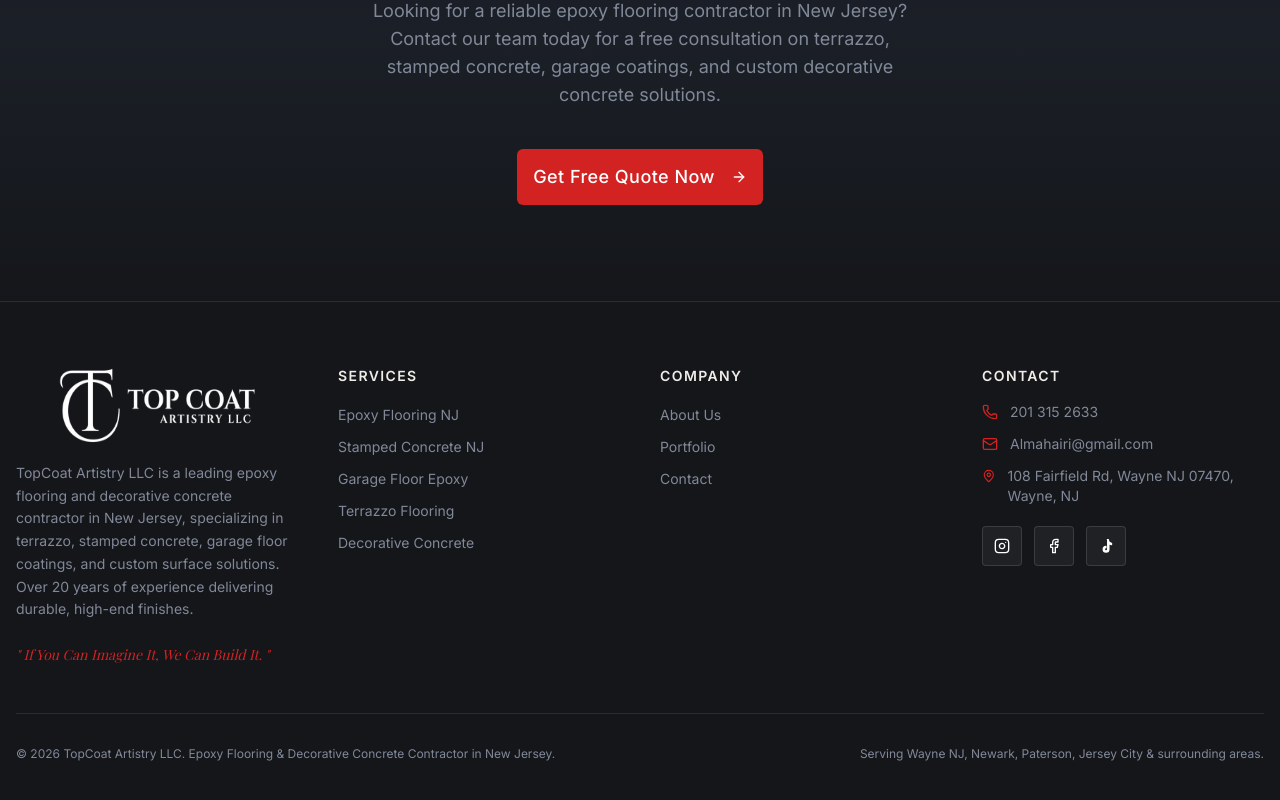
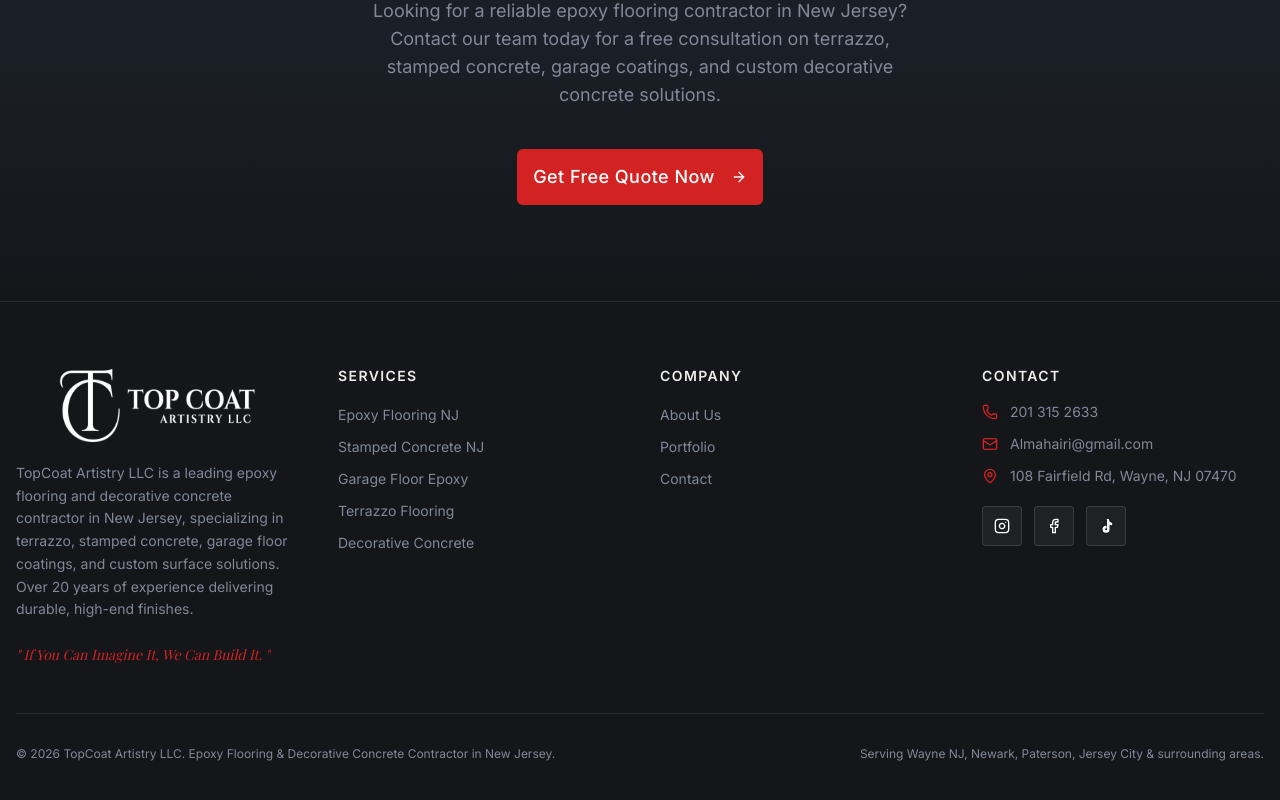
Before and after one commit to compumaxhosting/top-coat, a Next.js app: page / in a window 1280 px wide. Shown: the part 5781-6581 px from the top of the page. Built offline with nearby package versions, Linux system fonts and the light colour scheme; a web font is replaced by a local one.

Commit message:
all done

```diff
--- a/src/Config/Site.ts
+++ b/src/Config/Site.ts
@@ -7,7 +7,7 @@
   url: "https://topcoat-llc.com",
   phone: "201 315 2633",
   email: "Almahairi@gmail.com",
-  address: "108 Fairfield Rd, Wayne NJ 07470",
+  address: "108 Fairfield Rd, Wayne, NJ 07470",
   services: [
     { name: "Epoxy Flooring", slug: "epoxy-flooring" },
     { name: "Terrazzo", slug: "terrazzo" },
--- a/src/components/Layout/Footer.tsx
+++ b/src/components/Layout/Footer.tsx
@@ -127,7 +127,7 @@
               aria-label="TopCoat Artistry LLC location in Wayne New Jersey on Google Maps"
             >
               <MapPin className="w-4 h-4 text-primary mt-0.5" />
-              <span>{siteConfig.address}, Wayne, NJ</span>
+              <span>{siteConfig.address}</span>
             </a>
 
             {/* SOCIAL */}
```
